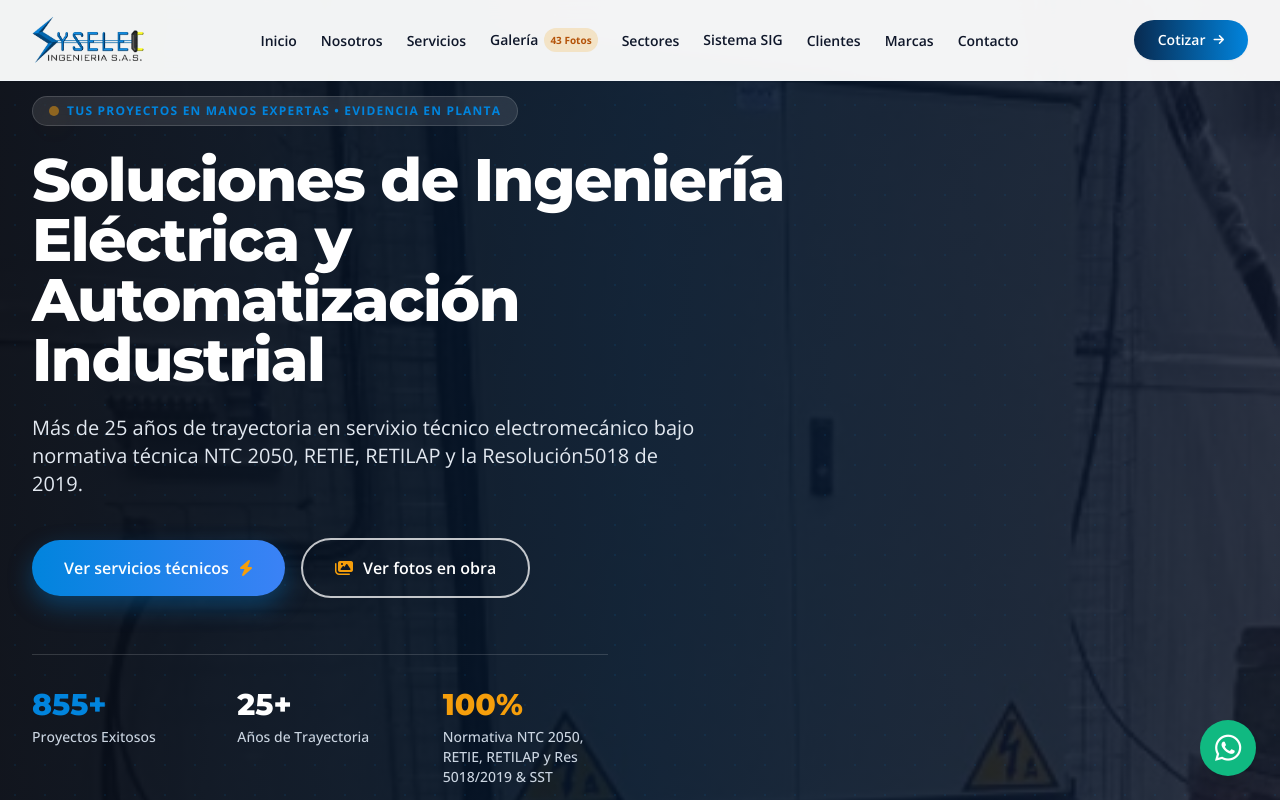
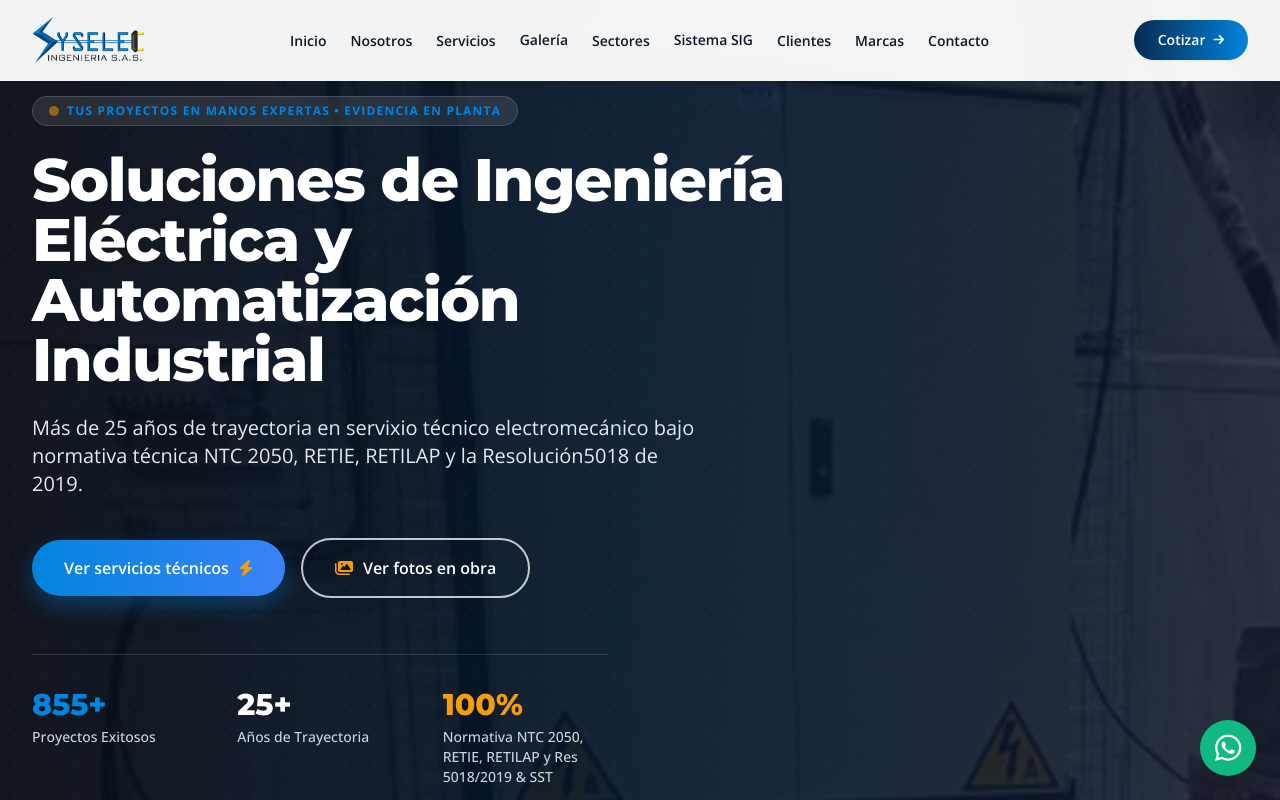
Before and after one commit to Syselec/Web-page, a plain HTML site: page index.html in a window 1280 px wide. Shown: the top 800 px of the page. Drawn offline with nearby package versions, Linux system fonts and the light colour scheme.

Commit message:
Add files via upload

```diff
--- a/index.html
+++ b/index.html
@@ -103,9 +103,6 @@
                     <li><a href="#galeria"
                             class="nav-link text-sm font-semibold text-syselec-dark hover:text-syselec-teal transition-colors flex items-center gap-1.5">
                             <span>Galería</span>
-                            <span
-                                class="text-[10px] font-bold bg-syselec-accent/20 text-amber-700 px-1.5 py-0.5 rounded-full">43
-                                Fotos</span>
                         </a>
                     </li>
                     <li><a href="#mercado"
@@ -160,8 +157,7 @@
                 <li><a href="#galeria"
                         class="mobile-nav-link block py-2.5 px-4 rounded-xl font-semibold text-syselec-dark hover:bg-syselec-teal/10 hover:text-syselec-teal transition-colors flex items-center justify-between">
                         <span>Galería de Obras</span>
-                        <span class="text-xs font-bold bg-syselec-accent/20 text-amber-700 px-2 py-0.5 rounded-full">43
-                            Fotos</span>
+
                     </a>
                 </li>
                 <li><a href="#mercado"
@@ -649,7 +645,7 @@
     </section>
 
     <!-- ============================================================ -->
-    <!-- GALERÍA DE PROYECTOS Y OBRAS EN CAMPO (43 FOTOS) -->
+    <!-- GALERÍA DE PROYECTOS Y OBRAS EN CAMPO ( FOTOS) -->
     <!-- ============================================================ -->
     <section id="galeria" class="py-24 bg-syselec-light border-y border-slate-200/80">
         <div class="max-w-7xl mx-auto px-4 sm:px-6 lg:px-8">
@@ -704,7 +700,7 @@
 
             <!-- Gallery Grid Container (Populated via JS) -->
             <div id="gallery-container" class="grid grid-cols-1 sm:grid-cols-2 md:grid-cols-3 lg:grid-cols-4 gap-6">
-                <!-- JS will inject all 43 cards dynamically -->
+                <!-- JS will inject all cards dynamically -->
             </div>
         </div>
     </section>
@@ -2061,7 +2057,7 @@
             };
 
             /* ============================================================ */
-            /* POPULATE GENERAL GALLERY (43 REAL PHOTOS) */
+            /* POPULATE GENERAL GALLERY ( REAL PHOTOS) */
             /* ============================================================ */
             const galleryContainer = document.getElementById('gallery-container');
             const allGalleryPhotos = [];
```
